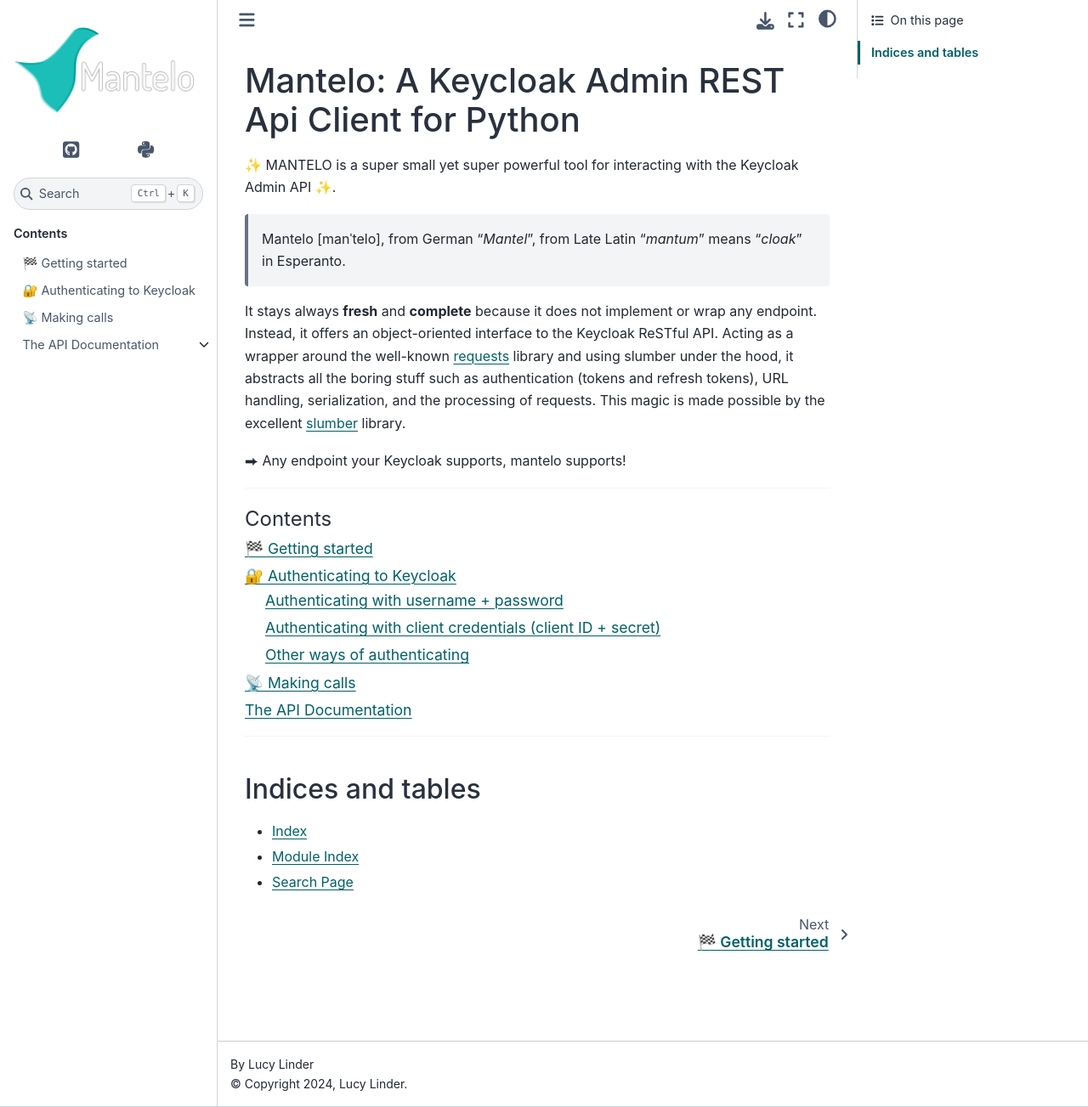
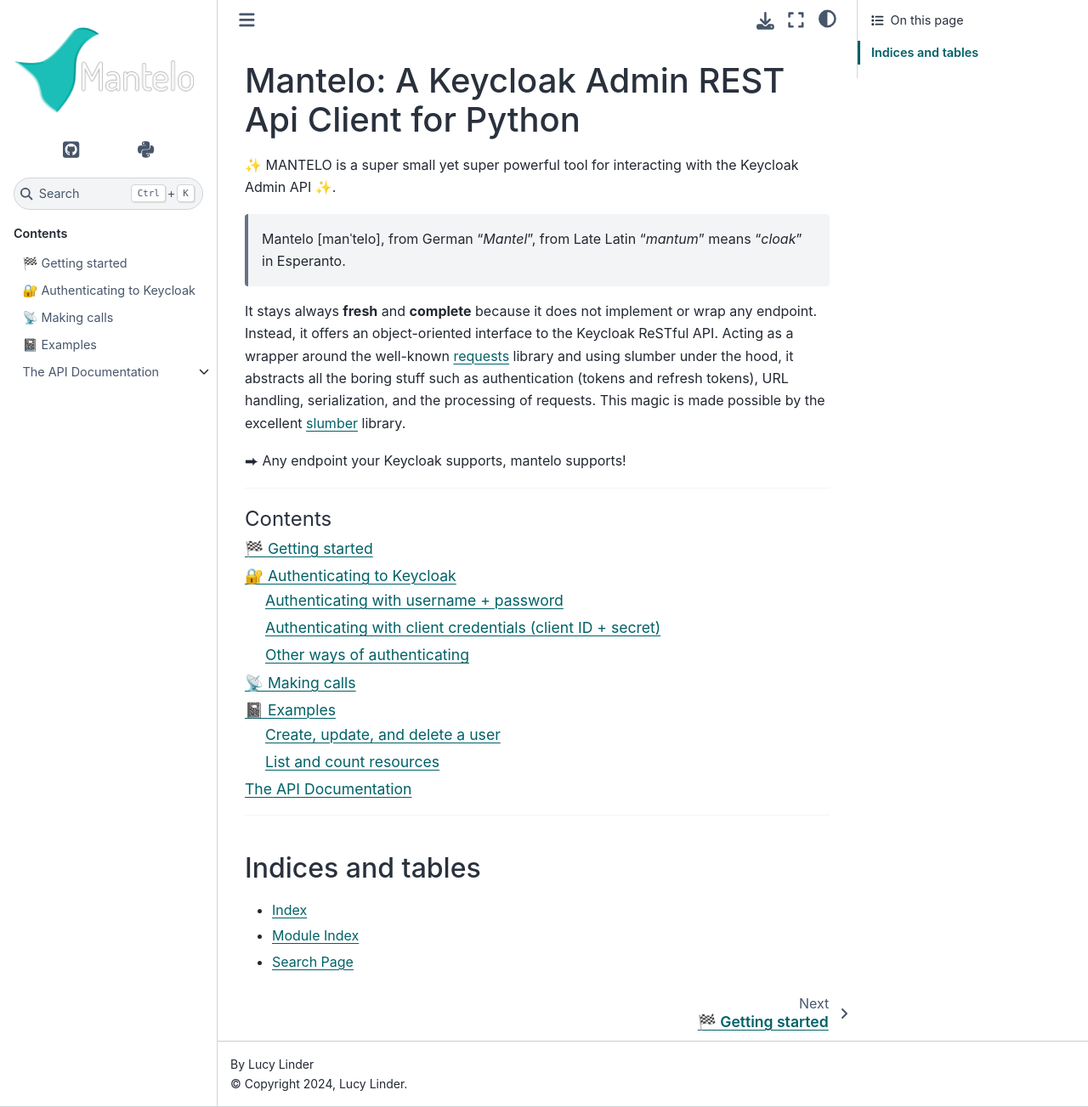
Before and after one commit to derlin/mantelo, a Sphinx documentation site: the page built from docs/index.rst, in a window 1280 px wide and 1303 px high. Shown: the whole window at 85% size. Built offline with Sphinx 7.4.7 and the Sphinx Book theme 1.1.4, drawn with Linux system fonts in a browser that asks for light colours; pages that are not in the unit, such as notebooks, are missing from menus; the version number could not be read and is left out; some of the changed lines change nothing that is shown.

Commit message:
docs: add more examples
Add some real examples on how to create, list, delete users, etc.
The code snippets are tested using the sphinx doctest extension.

```diff
--- /dev/null
+++ b/docs/03-examples.rst
@@ -0,0 +1,88 @@
+:og:description: Example API calls with Mantelo.
+
+.. meta::
+   :description: Example API calls with Mantelo.
+
+
+.. _examples:
+
+📓 Examples
+===========
+
+Assuming you created a client (see :ref:`authentication`), here are some examples of how to interact with the Keycloak Admin API using Mantelo.
+Don't hesitate to create an `issue <https://github.com/derlin/mantelo/issues/new/choose>` if you want to see more examples or if you have any questions.
+
+Create, update, and delete a user
+---------------------------------
+
+.. testsetup:: *
+
+    from mantelo import KeycloakAdmin
+
+    client = KeycloakAdmin.from_username_password(
+           server_url="http://localhost:9090",
+           realm_name="master",
+           client_id="admin-cli",
+           username="admin",
+           password="admin",
+    )
+
+    user_id = None
+
+
+.. doctest::
+
+    # Create a new user
+    >>> client.users.post({
+    ...    "username": "test_user",
+    ...    "email": "user@example.com",
+    ...    "enabled": True,
+    ...    "emailVerified": True,
+    ... })
+    b''
+
+    # Get the ID of the newly created user
+    >>> user_id = client.users.get(username="test_user")[0]["id"]
+
+    >>> client.users(user_id).get()['username']
+    'test_user'
+
+    # Add some password credentials
+    >>> client.users(user_id).put({"credentials": [{"type": "password", "value": "CHANGE_ME"}]})
+
+    >>> client.users(user_id).credentials.get()
+    [{'id': ..., 'type': 'password', 'createdDate': ..., 'credentialData': ...}]
+
+    # Delete the user
+    >>> client.users(user_id).delete()
+    True
+
+List and count resources
+-------------------------
+
+.. doctest::
+
+    # Count the number of users
+    >>> client.users.count.get()
+    1
+
+    # List the first 10 users in the realm
+    >>> client.users.get(max=10)
+    [{...}]
+
+    # List the next 10 users in the realm (in this case, we don't have any)
+    >>> client.users.get(max=10, first=10)
+    []
+
+    # List all clients in the realm
+    >>> client.clients.get()
+    [{...}, {...}, ...]
+
+    # List roles associated with the broker client
+    >>> c_uid = client.clients.get(clientId="broker")[0]["id"]
+    >>> client.clients(c_uid).roles.get()
+    [{'id': ..., 'name': 'read-token', 'description': ..., 'composite': False, 'clientRole': True, 'containerId': ...}]
+
+    # Count the active sessions for a client
+    >>> client.clients(c_uid).session_count.get()
+    {'count': 0}
--- a/docs/conf.py
+++ b/docs/conf.py
@@ -29,6 +29,7 @@
     "autoapi.extension",
     "sphinx_copybutton",
     "sphinxext.opengraph",
+    "sphinx.ext.doctest",
 ]
 
 autoapi_type = "python"
--- a/docs/index.rst
+++ b/docs/index.rst
@@ -28,6 +28,7 @@
    00-getting_started
    01-authentication
    02-making-calls
+   03-examples
    90-api
 
 -------------------
```
Also changed, not shown: 3 other files.
